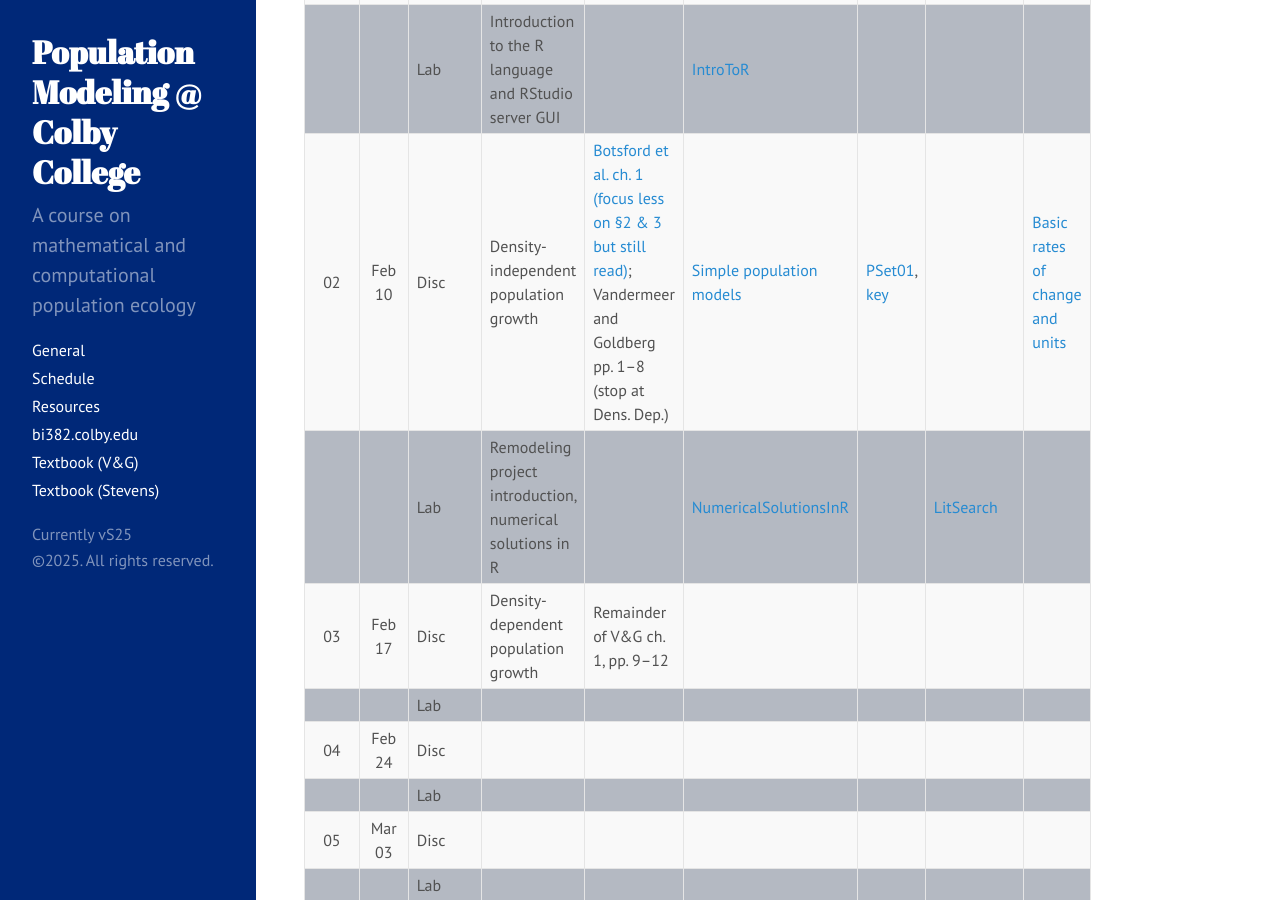
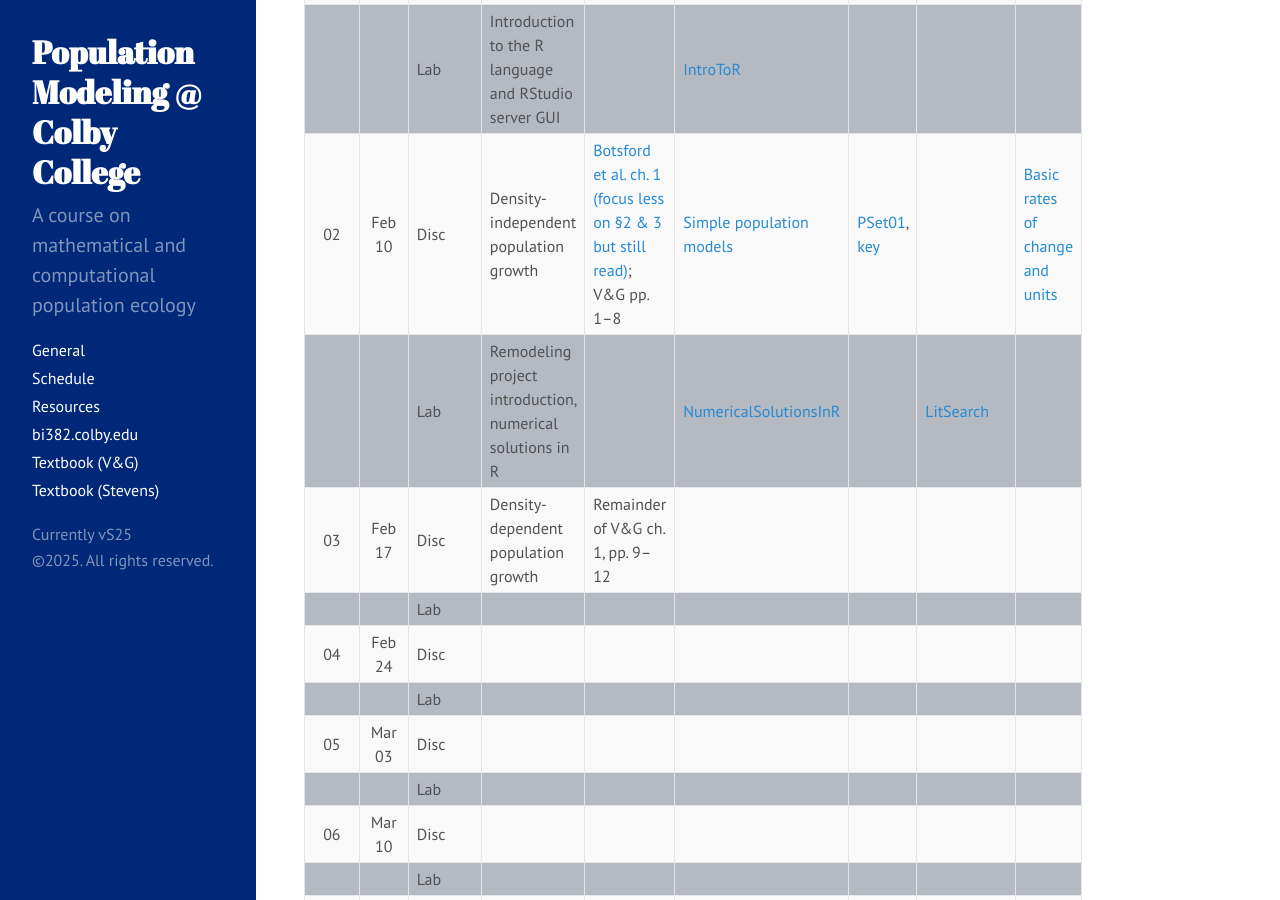
Before and after one commit to ColbyEcology/colbyecology.github.io, a Jekyll site: the page built from Schedule.md, in a window 1280 px wide and 900 px high, scrolled down 432 px. Built offline with Jekyll 4.4.1, drawn with Linux system fonts in a browser that asks for light colours.

Commit message:
shorten reading name

```diff
--- a/Schedule.md
+++ b/Schedule.md
@@ -31,7 +31,7 @@ title: "Schedule"
 |:----:|:------:|---------|-------------------------------------------------------------------------|-------------------------------------------------------------------------------------------------------------------------------------------------------------------------------------------------------------------------------------------------------|--------------------------------------------------------------------------------------------------------------------------------------------------------------------------------------------------------------|-------------------------------------------------------------------------------------------------------------------|--------------------------------------------------------------------------|----------------------------------------------------------------------------------------------------------------------------------------------------------------|
 | 01   | Feb 03 |  Disc   | R: Introduction to Population Modeling and modeling in general          |                                                                                                                                                                                                                                                       |                                                                                                                                                                                                              |                                                                                                                   |                                                                          |                                                                                                                                                                |
 |      |        |  Lab    | Introduction to the R language and RStudio server GUI                   |                                                                                                                                                                                                                                                       | [IntroToR](../Presentations/Labs/Lab01_IntroToR.html)                                                                                                                                                        |                                                                                                                   |                                                                          |                                                                                                                                                                |
-| 02   | Feb 10 |  Disc   | Density-independent population growth                                   | [Botsford et al. ch. 1 (focus less on §2 & 3 but still read)](../Misc/Readings/Botsford_Ch1.pdf); Vandermeer and Goldberg pp. 1–8 (stop at Dens. Dep.)                                                                                                | [Simple population models](../Presentations/Discussions/Wk02Models-DensIndGrowth.html)                                                                                                                       | [PSet01](../Assignments/PSets/PSet01.html), [key](../Assignments/PSets/PSet01_key.html)                           |                                                                          | [Basic rates of change and units](../Misc/Notes/Note1_RatesOfChange.pdf)                                                                                                     |
+| 02   | Feb 10 |  Disc   | Density-independent population growth                                   | [Botsford et al. ch. 1 (focus less on §2 & 3 but still read)](../Misc/Readings/Botsford_Ch1.pdf); V&G pp. 1–8                                                                                                                                         | [Simple population models](../Presentations/Discussions/Wk02Models-DensIndGrowth.html)                                                                                                                       | [PSet01](../Assignments/PSets/PSet01.html), [key](../Assignments/PSets/PSet01_key.html)                           |                                                                          | [Basic rates of change and units](../Misc/Notes/Note1_RatesOfChange.pdf)                                                                                                     |
 |      |        |  Lab    | Remodeling project introduction, numerical solutions in R               |                                                                                                                                                                                                                                                       | [NumericalSolutionsInR](../Presentations/Labs/Lab02_ProgrammingR.html)                                                                                                                                       |                                                                                                                   | [LitSearch](../Assignments/RemodelingProject/RemodPt1_LitSearch.html)    |                                                                                                                                                                |
 | 03   | Feb 17 |  Disc   | Density-dependent population growth                                     | Remainder of V&G ch. 1, pp. 9–12                                                                                                                                                                                                                      |                                                                                                                                                                                                              |                                                                                                                   |                                                                          |                                                                                                                                                                |
 |      |        |  Lab    |                                                                         |                                                                                                                                                                                                                                                       |                                                                                                                                                                                                              |                                                                                                                   |                                                                          |                                                                                                                                                                |
```
